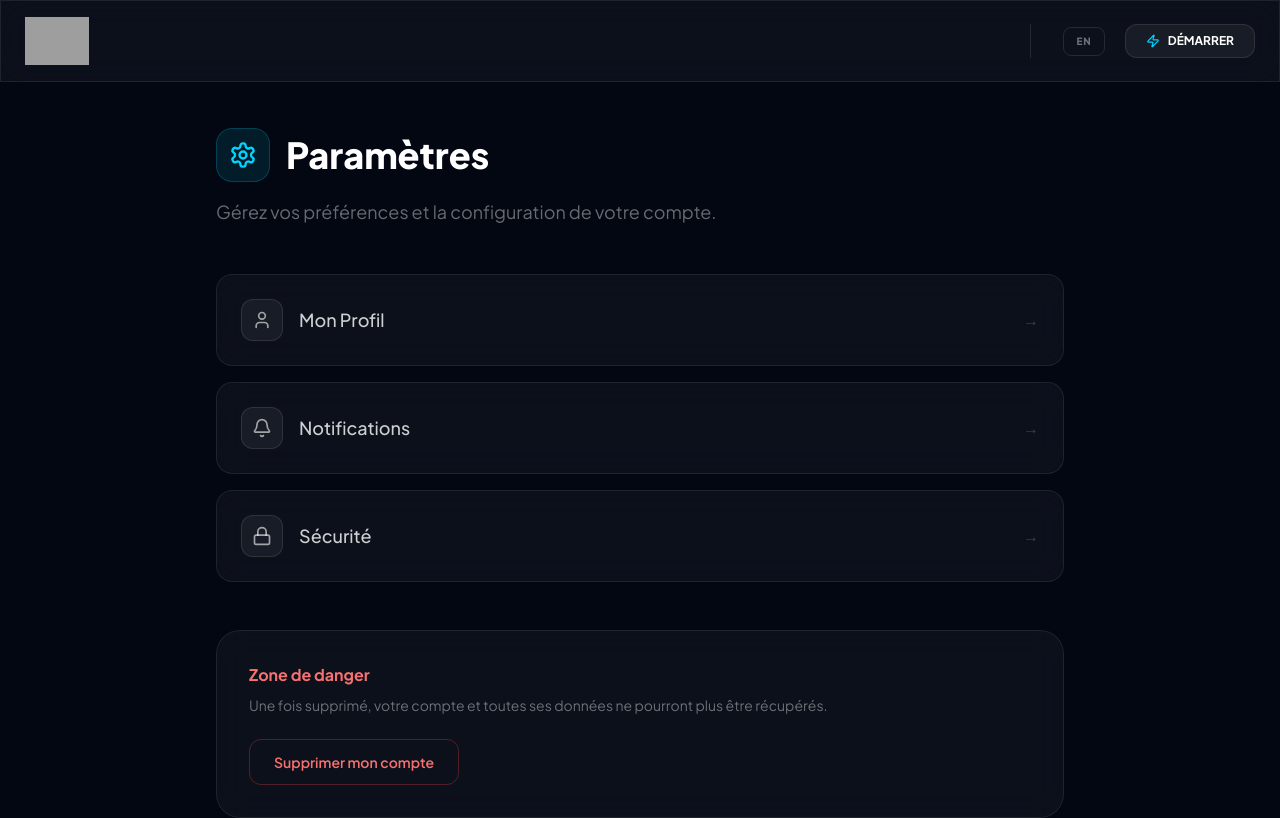
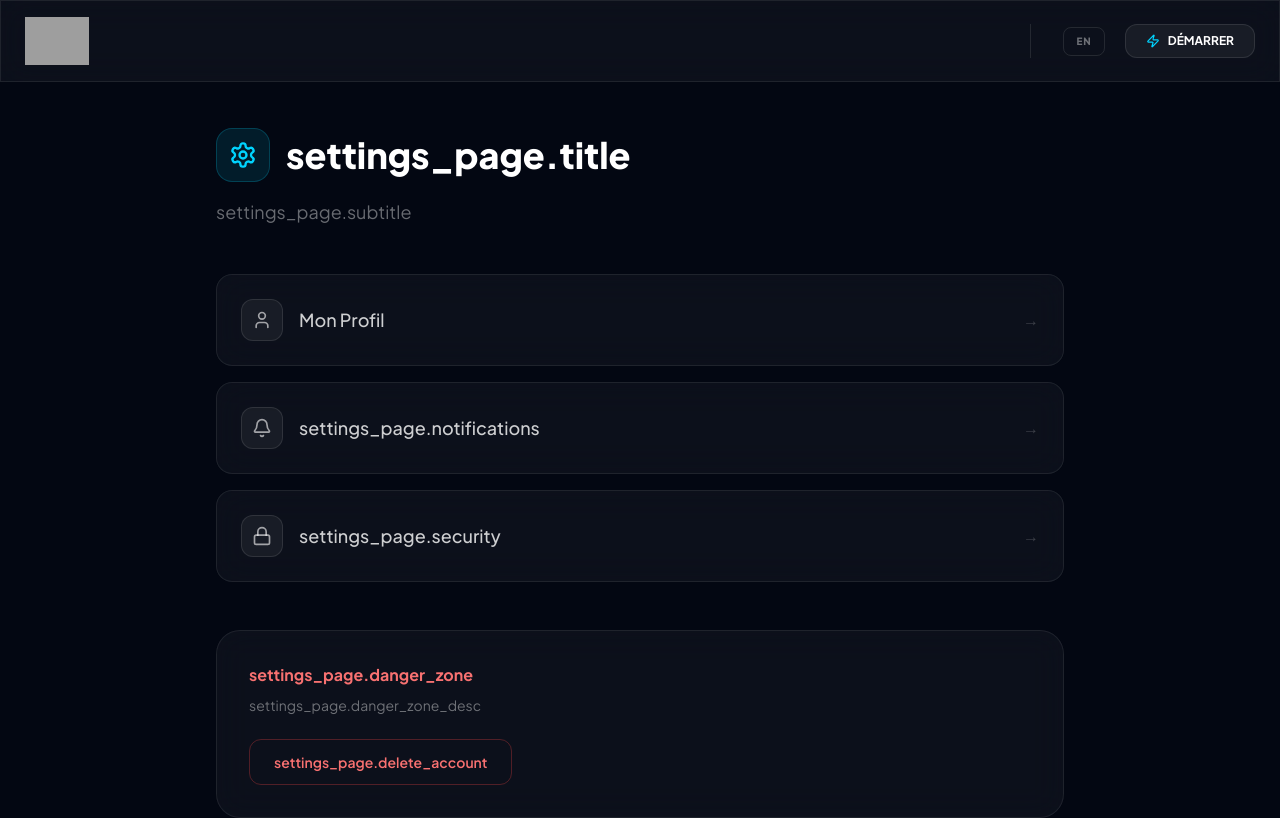
Before and after one commit to EkstremBoy/EkstremAI.com, a Next.js app: page /fr/settings in a window 1280 px wide. Shown: the top 818 px of the page. Built offline with nearby package versions, Linux system fonts and the light colour scheme; no server answers; grey boxes are pictures that could not be loaded.

Commit message:
fix: translate hardcoded strings in settings page

```diff
--- a/app/[locale]/settings/page.tsx
+++ b/app/[locale]/settings/page.tsx
@@ -9,13 +9,14 @@ import Link from 'next/link';
 import { useLocale } from 'next-intl';
 
 export default function SettingsPage() {
-    const t = useTranslations('auth.menu');
+    const t = useTranslations('settings_page');
+    const tMenu = useTranslations('auth.menu');
     const locale = useLocale();
 
     const sections = [
-        { id: 'profile', icon: User, label: t('my_profile'), href: `/${locale}/profile` },
-        { id: 'notifications', icon: Bell, label: 'Notifications', href: '#' },
-        { id: 'security', icon: Lock, label: 'Sécurité', href: '#' },
+        { id: 'profile', icon: User, label: tMenu('my_profile'), href: `/${locale}/profile` },
+        { id: 'notifications', icon: Bell, label: t('notifications'), href: '#' },
+        { id: 'security', icon: Lock, label: t('security'), href: '#' },
     ];
 
     return (
@@ -33,11 +34,11 @@ export default function SettingsPage() {
                             <SettingsIcon className="text-brand-cyan" size={28} />
                         </div>
                         <h1 className="text-4xl font-extrabold text-white">
-                            {t('settings')}
+                            {t('title')}
                         </h1>
                     </div>
                     <p className="text-white/40 text-lg">
-                        Gérez vos préférences et la configuration de votre compte.
+                        {t('subtitle')}
                     </p>
                 </motion.div>
 
@@ -70,12 +71,12 @@ export default function SettingsPage() {
                 </div>
 
                 <div className="mt-12 p-8 glass rounded-3xl border border-white/5 bg-red-500/5">
-                    <h3 className="text-red-400 font-bold mb-2">Zone de danger</h3>
+                    <h3 className="text-red-400 font-bold mb-2">{t('danger_zone')}</h3>
                     <p className="text-white/40 text-sm mb-6">
-                        Une fois supprimé, votre compte et toutes ses données ne pourront plus être récupérés.
+                        {t('danger_zone_desc')}
                     </p>
                     <button className="px-6 py-3 rounded-xl border border-red-500/30 text-red-400 hover:bg-red-500/10 transition-all font-semibold text-sm">
-                        Supprimer mon compte
+                        {t('delete_account')}
                     </button>
                 </div>
             </div>
```
